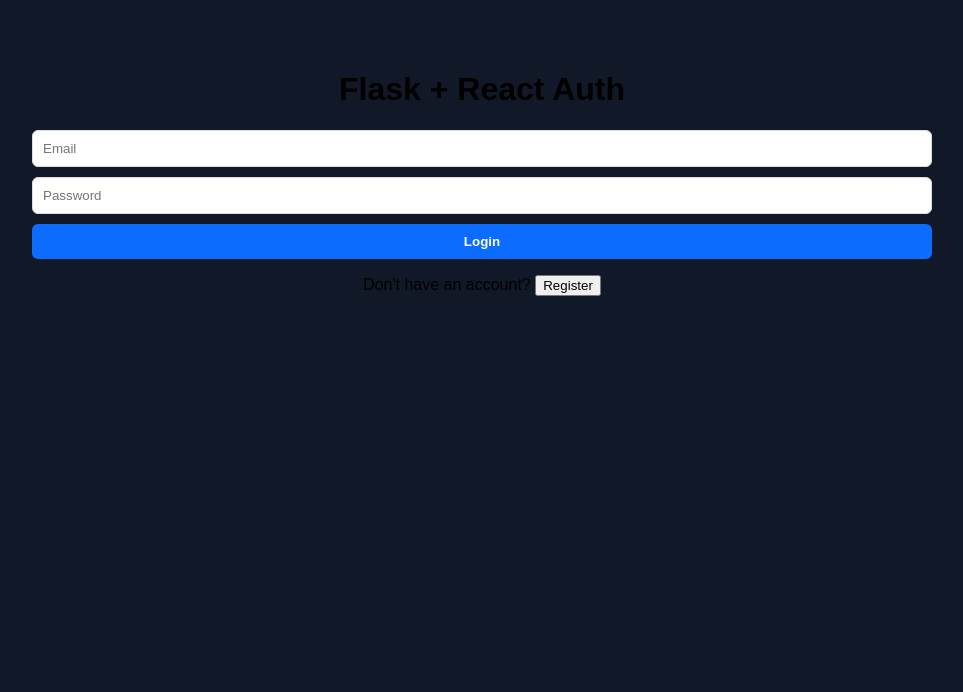
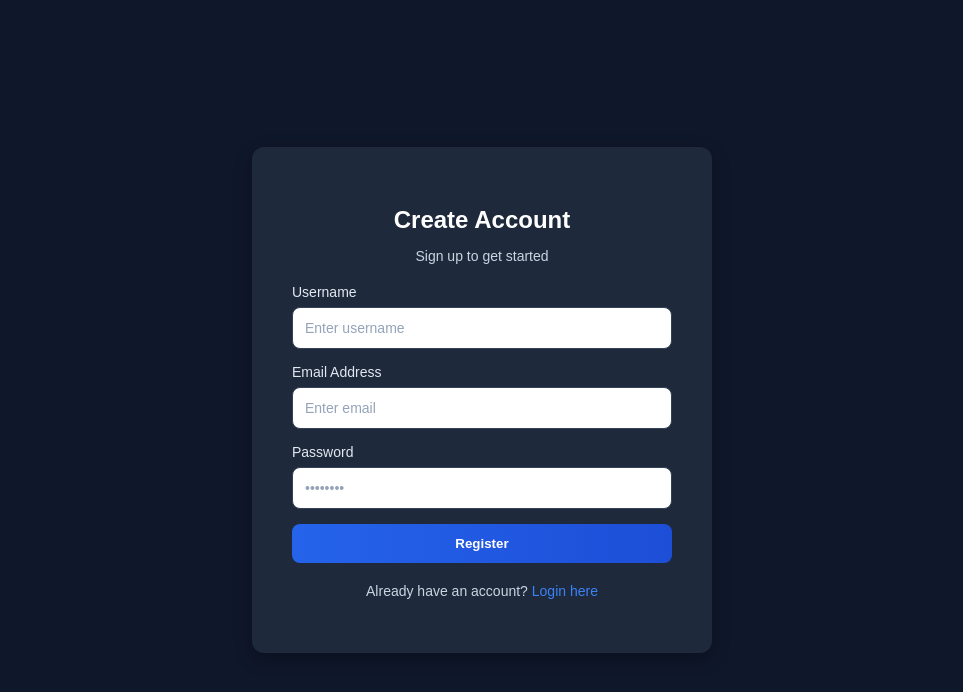
Before and after one commit to binuri2018/Expenses_track-flask, a React (Create React App) app in the folder expenses/: page /register in a window 1280 px wide. Shown: the top 692 px of the page, without its empty margins (158-1121 px from the left). Built offline with nearby package versions, Linux system fonts and the light colour scheme.

Commit message:
UI update

```diff
--- a/expenses/package.json
+++ b/expenses/package.json
@@ -11,6 +11,7 @@
     "es-toolkit": "^1.39.10",
     "react": "^19.1.1",
     "react-dom": "^19.1.1",
+    "react-router-dom": "^7.8.2",
     "react-scripts": "5.0.1",
     "recharts": "^3.1.2",
     "web-vitals": "^2.1.4"
--- a/expenses/src/App.js
+++ b/expenses/src/App.js
@@ -1,4 +1,5 @@
 import React, { useState, useEffect } from "react";
+import { BrowserRouter as Router, Routes, Route, Navigate } from "react-router-dom";
 import Register from "./pages/Register";
 import Login from "./pages/Login";
 import Dashboard from "./pages/Dashboard";
@@ -8,9 +9,7 @@
 function App() {
   const [token, setToken] = useState(null);
   const [loading, setLoading] = useState(true);
-  const [showLogin, setShowLogin] = useState(true); // toggle between login/register
 
-  // Check localStorage token on mount
   useEffect(() => {
     const storedToken = localStorage.getItem("token");
     if (storedToken) {
@@ -23,7 +22,6 @@
     }
   }, []);
 
-  // Sync token with localStorage
   useEffect(() => {
     if (token) localStorage.setItem("token", token);
     else localStorage.removeItem("token");
@@ -31,34 +29,20 @@
 
   if (loading) return <div>Loading...</div>;
 
-  if (token) {
-    return <Dashboard token={token} onLogout={() => setToken(null)} />;
-  }
-
   return (
-    <div className="app-container">
-      <h1>Flask + React Auth</h1>
-
-      <div className="auth-container">
-        {showLogin ? (
-          <>
-            <Login onLogin={(t) => setToken(t)} />
-            <p>
-              Don't have an account?{" "}
-              <button onClick={() => setShowLogin(false)}>Register</button>
-            </p>
-          </>
+    <Router>
+      <Routes>
+        {token ? (
+          <Route path="/*" element={<Dashboard token={token} onLogout={() => setToken(null)} />} />
         ) : (
           <>
-            <Register onRegister={(t) => setToken(t)} />
-            <p>
-              Already have an account?{" "}
-              <button onClick={() => setShowLogin(true)}>Login</button>
-            </p>
+            <Route path="/login" element={<Login onLogin={(t) => setToken(t)} />} />
+            <Route path="/register" element={<Register onRegister={(t) => setToken(t)} />} />
+            <Route path="*" element={<Navigate to="/login" />} />
           </>
         )}
-      </div>
-    </div>
+      </Routes>
+    </Router>
   );
 }
 
--- a/expenses/src/pages/Login.js
+++ b/expenses/src/pages/Login.js
@@ -18,12 +18,8 @@
     try {
       const res = await loginUser(form);
 
-      // Adjust depending on your Flask response
       const token = res.data.access_token || res.data.token;
-
-      if (!token) {
-        throw new Error("No token received from server");
-      }
+      if (!token) throw new Error("No token received from server");
 
       onLogin(token);
     } catch (err) {
@@ -36,28 +32,41 @@
   };
 
   return (
+    <div className="login-container">
+      <div className="login-card">
+        <h2 className="login-title">Welcome Back</h2>
+        <p className="login-subtitle">Sign in to your account</p>
+
         <form className="auth-form" onSubmit={submit}>
           {msg && <div className="error">{msg}</div>}
 
+          <label>Email Address</label>
           <input
             type="email"
             name="email"
             value={form.email}
             onChange={handleChange}
-        placeholder="Email"
+            placeholder="admin@example.com"
             required
           />
 
+          <label>Password</label>
           <input
             type="password"
             name="password"
             value={form.password}
             onChange={handleChange}
-        placeholder="Password"
+            placeholder="••••••••"
             required
           />
 
-      <button type="submit">Login</button>
+          <button type="submit" className="signin-btn">Sign In</button>
         </form>
+
+        <p className="signup-text">
+          Don’t have an account? <a href="/register">Sign up here</a>
+        </p>
+      </div>
+    </div>
   );
 }
--- a/expenses/src/pages/Register.js
+++ b/expenses/src/pages/Register.js
@@ -18,12 +18,8 @@
     try {
       const res = await registerUser(form);
 
-      // Check for both cases depending on your Flask response
       const token = res.data.access_token || res.data.token;
-
-      if (!token) {
-        throw new Error("No token received from server");
-      }
+      if (!token) throw new Error("No token received from server");
 
       onRegister(token);
     } catch (err) {
@@ -36,36 +32,50 @@
   };
 
   return (
+    <div className="login-container">
+      <div className="login-card">
+        <h2 className="login-title">Create Account</h2>
+        <p className="login-subtitle">Sign up to get started</p>
+
         <form className="auth-form" onSubmit={submit}>
           {msg && <div className="error">{msg}</div>}
 
+          <label>Username</label>
           <input
             name="username"
             value={form.username}
             onChange={handleChange}
-        placeholder="Username"
+            placeholder="Enter username"
             required
           />
 
+          <label>Email Address</label>
           <input
             type="email"
             name="email"
             value={form.email}
             onChange={handleChange}
-        placeholder="Email"
+            placeholder="Enter email"
             required
           />
 
+          <label>Password</label>
           <input
             type="password"
             name="password"
             value={form.password}
             onChange={handleChange}
-        placeholder="Password"
+            placeholder="••••••••"
             required
           />
 
-      <button type="submit">Register</button>
+          <button type="submit" className="signin-btn">Register</button>
         </form>
+
+        <p className="signup-text">
+          Already have an account? <a href="/login">Login here</a>
+        </p>
+      </div>
+    </div>
   );
 }
--- a/expenses/src/styles/AuthForm.css
+++ b/expenses/src/styles/AuthForm.css
@@ -1,28 +1,99 @@
+/* Page background */
+.login-container {
+  min-height: 100vh;
+  display: flex;
+  align-items: center;
+  justify-content: center;
+  background: #0f172a; /* dark navy */
+}
 
+/* Card */
+.login-card {
+  background: #1e293b;
+  padding: 40px;
+  border-radius: 12px;
+  box-shadow: 0px 6px 18px rgba(0, 0, 0, 0.3);
+  max-width: 380px;
+  width: 100%;
+  text-align: center;
+}
+
+/* Title & Subtitle */
+.login-title {
+  font-size: 24px;
+  font-weight: 700;
+  margin-bottom: 6px;
+  color: #fff;
+}
+.login-subtitle {
+  font-size: 14px;
+  color: #cbd5e1;
+  margin-bottom: 20px;
+}
+
+/* Form */
 .auth-form {
-  display:flex;
+  display: flex;
   flex-direction: column;
-  gap: 10px;
-  margin-top: 8px;
- }
+  gap: 15px;
+  text-align: left;
+}
+
+.auth-form label {
+  font-size: 14px;
+  color: #e2e8f0;
+  margin-bottom: -8px;
+}
 
 .auth-form input {
-  padding: 10px;
-  border-radius: 6px;
-  border: 1px solid #ddd;
+  padding: 12px;
+  border-radius: 8px;
+  border: 1px solid #334155;
+  background: #ffffff;
+  color: #fff;
+  font-size: 14px;
 }
-.auth-form button {
-  padding: 10px;
-  border-radius: 6px;
+
+.auth-form input::placeholder {
+  color: #94a3b8;
+}
+
+/* Button */
+.signin-btn {
+  padding: 12px;
+  border-radius: 8px;
   border: none;
   cursor: pointer;
-  background: #0b6cff;
+  background: linear-gradient(90deg, #2563eb, #1d4ed8);
   color: white;
   font-weight: 600;
+  transition: background 0.3s;
 }
+
+.signin-btn:hover {
+  background: linear-gradient(90deg, #1d4ed8, #1e40af);
+}
+
+/* Error */
 .error {
   background: #ffefef;
   color: #a40b0b;
-  padding: 8px;
+  padding: 10px;
   border-radius: 6px;
+  font-size: 14px;
 }
+
+/* Signup link */
+.signup-text {
+  margin-top: 20px;
+  font-size: 14px;
+  color: #cbd5e1;
+}
+.signup-text a {
+  color: #3b82f6;
+  text-decoration: none;
+  font-weight: 500;
+}
+.signup-text a:hover {
+  text-decoration: underline;
+}
```
Also changed, not shown: expenses/src/styles/Dashboard.css (+102 -90 lines), 1 other file (tests, documents, lock files or other folders). Lines whose indentation alone changed are shown as unchanged.
